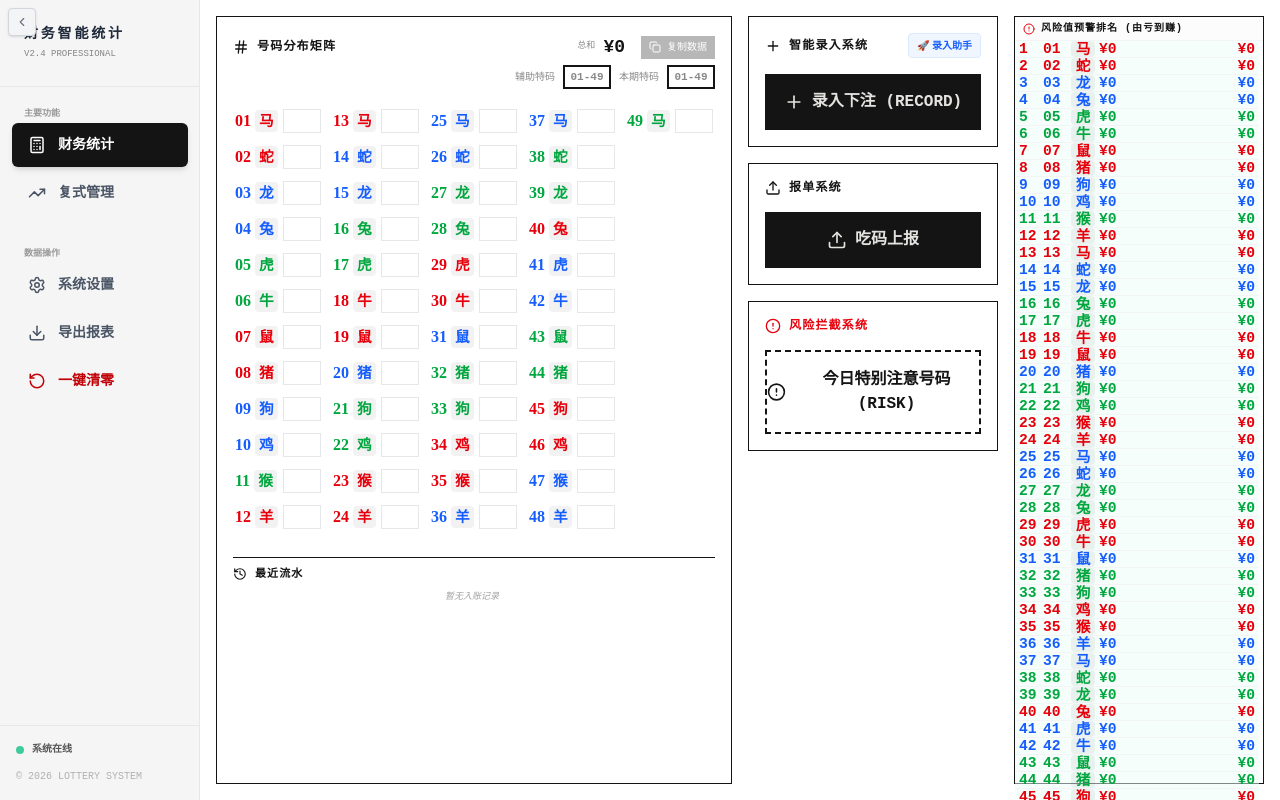
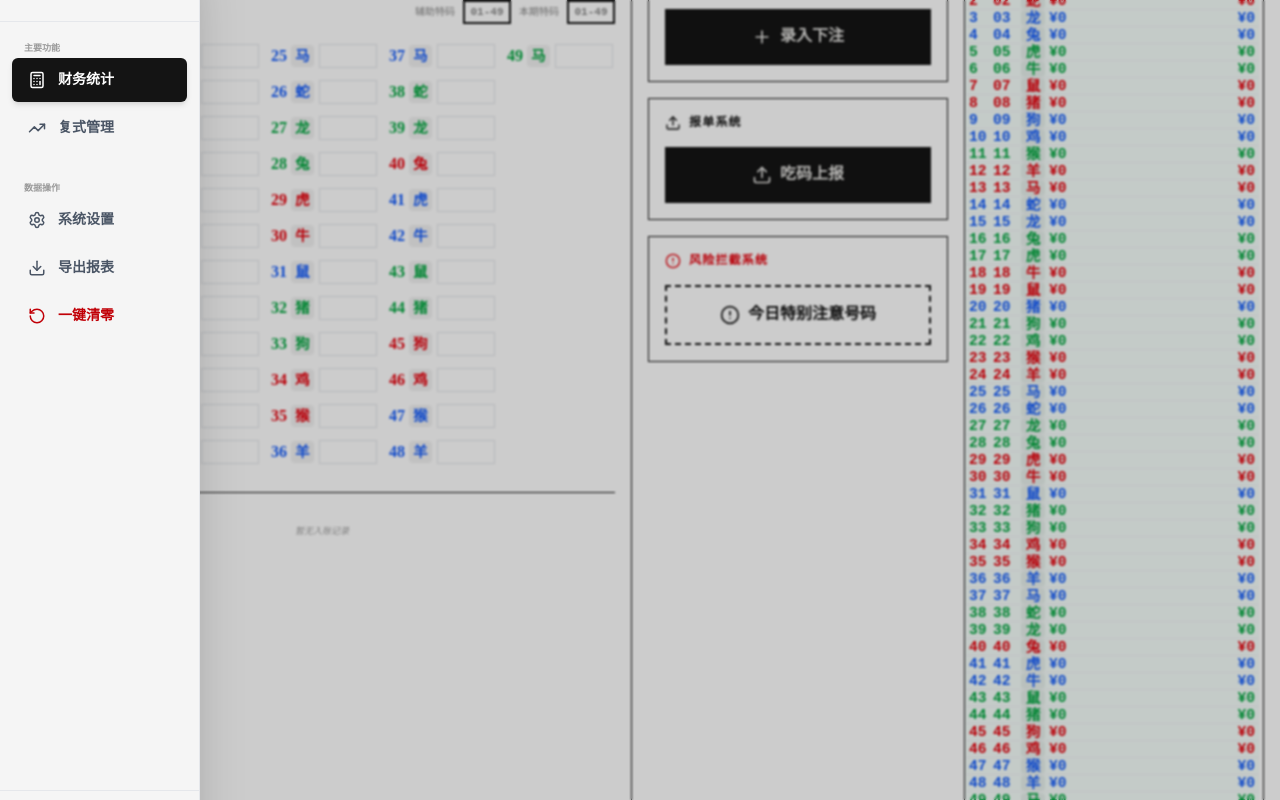
Before and after one commit to aa5300333/tongjiruanjian, a React (Vite) app: page / in a window 1280 px wide. Built offline with nearby package versions, Linux system fonts and the light colour scheme.

Commit message:
fix(ui): Adjust app window and container size
Reduces the fixed application window and internal container dimensions from 1620x930 to 1420x930. This change aims to improve usability on smaller screens and standardize the display size.

```diff
--- a/electron-main.cjs
+++ b/electron-main.cjs
@@ -3,11 +3,11 @@ const path = require('path');
 
 function createWindow() {
   const win = new BrowserWindow({
-    width: 1620,
+    width: 1420,
     height: 930,
-    minWidth: 1620,
+    minWidth: 1420,
     minHeight: 930,
-    maxWidth: 1620,
+    maxWidth: 1420,
     maxHeight: 930,
     resizable: false,
     title: "财务智能统计软件",
--- a/src/App.tsx
+++ b/src/App.tsx
@@ -88,7 +88,7 @@ export default function App() {
     const saved = localStorage.getItem('rebate');
     return saved ? parseFloat(saved) : 4;
   });
-  const appWidth = 1620;
+  const appWidth = 1420;
   const appHeight = 930;
   const [isSettingsOpen, setIsSettingsOpen] = useState(false);
   const [tempOdds, setTempOdds] = useState(odds);
@@ -1140,39 +1140,58 @@ export default function App() {
   }
 
   return (
-    <div className="h-screen w-screen bg-white text-[#141414] font-sans flex overflow-hidden relative">
+    <div className="h-screen w-screen bg-gray-200 flex items-center justify-center overflow-hidden relative">
+      {/* App Container with fixed resolution */}
+      <div
+        style={{ width: appWidth, height: appHeight }}
+        className="bg-white text-[#141414] font-sans flex overflow-hidden relative shadow-2xl"
+      >
         {/* Sidebar Toggle Button (Moved to Top-Left) */}
         <button
           onClick={() => setIsSidebarVisible(!isSidebarVisible)}
-        className="fixed left-2 top-2 z-[60] bg-gray-100 text-gray-500 p-1.5 hover:bg-gray-200 transition-all rounded shadow-sm flex items-center justify-center border border-gray-300"
+          className="absolute left-2 top-2 z-[60] bg-gray-100 text-gray-500 p-1.5 hover:bg-gray-200 transition-all rounded shadow-sm flex items-center justify-center border border-gray-300"
           title={isSidebarVisible ? "隐藏侧边栏" : "显示侧边栏"}
         >
           {isSidebarVisible ? <ChevronLeft size={14} /> : <ChevronRight size={14} />}
         </button>
 
-      {/* Sidebar Navigation */}
-      <aside
-        className="flex-shrink-0 bg-[#f5f5f5] border-r border-gray-200 flex flex-col z-20 overflow-hidden"
-        style={{ width: isSidebarVisible ? '200px' : '0px', transition: 'width 0.3s ease-in-out' }}
-      >
-        <div className="w-[200px] flex flex-col h-full">
+        {/* Sidebar Navigation (Overlay Mode) */}
+        <AnimatePresence>
+          {isSidebarVisible && (
+            <>
+              {/* Overlay Background */}
+              <motion.div
+                initial={{ opacity: 0 }}
+                animate={{ opacity: 1 }}
+                exit={{ opacity: 0 }}
+                onClick={() => setIsSidebarVisible(false)}
+                className="absolute inset-0 bg-black/20 z-[45] backdrop-blur-[1px]"
+              />
+              <motion.aside
+                initial={{ x: -200 }}
+                animate={{ x: 0 }}
+                exit={{ x: -200 }}
+                transition={{ type: 'spring', damping: 25, stiffness: 200 }}
+                className="absolute left-0 top-0 h-full w-[200px] bg-[#f5f5f5] border-r border-gray-200 flex flex-col z-50 shadow-2xl"
+              >
+                <div className="flex flex-col h-full">
                   <div className="p-6 border-b border-gray-200">
                     <h1 className="text-sm font-bold tracking-[0.2em] uppercase text-gray-800">财务智能统计</h1>
-            <p className="text-[9px] font-mono opacity-50 mt-1 uppercase">v2.4 Professional</p>
+                    <p className="text-[9px] font-mono opacity-50 mt-1 uppercase">v2.4</p>
                   </div>
 
                   <nav className="flex-1 p-3 space-y-2">
                     <div className="space-y-1">
                       <label className="px-3 text-[9px] font-mono font-bold uppercase opacity-40">主要功能</label>
                       <button
-                onClick={() => setActiveView('stats')}
+                        onClick={() => { setActiveView('stats'); setIsSidebarVisible(false); }}
                         className={`w-full h-11 flex items-center gap-3 px-4 rounded-md transition-all ${activeView === 'stats' ? 'bg-[#141414] text-white shadow-md' : 'text-gray-600 hover:bg-black/5'}`}
                       >
                         <Calculator size={18} />
                         <span className="text-sm font-bold">财务统计</span>
                       </button>
                       <button
-                onClick={() => setActiveView('compound')}
+                        onClick={() => { setActiveView('compound'); setIsSidebarVisible(false); }}
                         className={`w-full h-11 flex items-center gap-3 px-4 rounded-md transition-all ${activeView === 'compound' ? 'bg-[#141414] text-white shadow-md' : 'text-gray-600 hover:bg-black/5'}`}
                       >
                         <TrendingUp size={18} />
@@ -1183,21 +1202,21 @@ export default function App() {
                     <div className="pt-4 space-y-1">
                       <label className="px-3 text-[9px] font-mono font-bold uppercase opacity-40">数据操作</label>
                       <button
-                onClick={() => setIsSettingsOpen(true)}
+                        onClick={() => { setIsSettingsOpen(true); setIsSidebarVisible(false); }}
                         className="w-full h-11 flex items-center gap-3 px-4 rounded-md text-gray-600 hover:bg-black/5 transition-all"
                       >
                         <Settings size={18} />
                         <span className="text-sm font-bold">系统设置</span>
                       </button>
                       <button
-                onClick={handleExport}
+                        onClick={() => { handleExport(); setIsSidebarVisible(false); }}
                         className="w-full h-11 flex items-center gap-3 px-4 rounded-md text-gray-600 hover:bg-emerald-50 text-emerald-700 hover:text-emerald-800 transition-all"
                       >
                         <Download size={18} />
                         <span className="text-sm font-bold">导出报表</span>
                       </button>
                       <button
-                onClick={() => setShowResetConfirm(true)}
+                        onClick={() => { setShowResetConfirm(true); setIsSidebarVisible(false); }}
                         className="w-full h-11 flex items-center gap-3 px-4 rounded-md text-gray-600 hover:bg-red-50 text-red-700 hover:text-red-800 transition-all"
                       >
                         <RotateCcw size={18} />
@@ -1216,10 +1235,13 @@ export default function App() {
                     </div>
                   </div>
                 </div>
-      </aside>
+              </motion.aside>
+            </>
+          )}
+        </AnimatePresence>
 
         {/* Main Workspace Frame */}
-      <main className="flex-1 flex flex-col min-w-0 bg-white">
+        <main className="w-full flex flex-col min-w-0 bg-white">
         {error && (
           <motion.div
             initial={{ opacity: 0, y: -10 }}
@@ -1511,7 +1533,7 @@ export default function App() {
                       className="w-full text-[#E4E3E0] py-4 font-mono text-base font-bold hover:bg-opacity-90 transition-all active:translate-y-1 flex items-center justify-center gap-2 bg-[#141414]"
                     >
                       <Plus size={20} />
-                      录入下注 (RECORD)
+                      录入下注
                     </button>
                   </div>
                 </section>
@@ -1551,7 +1573,7 @@ export default function App() {
                       className="w-full text-[#141414] py-4 font-mono text-base font-bold hover:bg-gray-100 transition-all active:translate-y-1 flex items-center justify-center gap-2 border-2 border-[#141414] border-dashed"
                     >
                       <AlertCircle size={20} />
-                      今日特别注意号码 (RISK)
+                      今日特别注意号码
                     </button>
                   </div>
                 </section>
@@ -1567,7 +1589,7 @@ export default function App() {
                     <h2 className="text-[10px] font-mono font-bold uppercase tracking-widest">风险值预警排名 (由亏到赚)</h2>
                   </div>
 
-                  <div className="flex-1 space-y-0 pr-1">
+                  <div className="flex-1 space-y-0 pr-1 overflow-y-auto">
                     {(() => {
                       const totalNet = financeRecords.reduce((sum, rec) => {
                         const recGross = rec.items.reduce((s, item) => s + (item.amount * item.targets.length), 0);
@@ -1833,8 +1855,8 @@ export default function App() {
                               >
                                 <span className="text-sm font-mono font-bold mb-4">确认撤回此条复式记录?</span>
                                 <div className="flex gap-6">
-                                  <button onClick={() => handleUndo(record.id)} className="px-8 py-2 bg-white text-red-600 font-mono font-bold hover:bg-opacity-90">是 (YES)</button>
-                                  <button onClick={() => setConfirmingUndoId(null)} className="px-8 py-2 border-2 border-white text-white font-mono font-bold hover:bg-white hover:text-red-600">否 (NO)</button>
+                                  <button onClick={() => handleUndo(record.id)} className="px-8 py-2 bg-white text-red-600 font-mono font-bold hover:bg-opacity-90">是</button>
+                                  <button onClick={() => setConfirmingUndoId(null)} className="px-8 py-2 border-2 border-white text-white font-mono font-bold hover:bg-white hover:text-red-600">否</button>
                                 </div>
                               </motion.div>
                             )}
@@ -1908,7 +1930,7 @@ export default function App() {
                 {/* Bottom Window: Display */}
                 <div className="flex-1 flex flex-col space-y-1 min-h-0">
                   <div className="flex justify-between items-end">
-                    <label className="text-[10px] font-mono font-bold uppercase opacity-60">识别的结果 (RESULT):</label>
+                    <label className="text-[10px] font-mono font-bold uppercase opacity-60">识别的结果:</label>
                     {modalInputValue.trim() && (
                       <span className="text-xl font-mono font-bold text-blue-600">
                         估算总额: ¥{formatModalResults(modalInputValue).total.toLocaleString()}
@@ -1969,7 +1991,7 @@ export default function App() {
                   className="col-span-4 bg-[#141414] hover:bg-[#2a2a2a] text-white border border-[#141414] py-4 text-sm font-bold transition-all active:bg-black flex items-center justify-center gap-2 rounded-none shadow-md disabled:opacity-50 disabled:bg-gray-400 disabled:grayscale disabled:border-gray-400"
                 >
                   <Plus size={18} />
-                  保存下单 (SAVE)
+                  保存下单
                 </button>
                 <button
                   onClick={() => handleParse(true, modalInputValue)}
@@ -2042,7 +2064,7 @@ export default function App() {
               <div className="bg-[#141414] text-[#E4E3E0] p-4 flex justify-between items-center">
                 <h3 className="text-sm font-mono font-bold uppercase tracking-widest flex items-center gap-2">
                   <Settings size={16} />
-                  系统设置 (SETTINGS)
+                  系统设置
                 </h3>
                 <button
                   onClick={() => setIsSettingsOpen(false)}
@@ -2124,7 +2146,7 @@ export default function App() {
 
                 <div className="space-y-4 pt-2 border-t border-gray-100">
                   <label className="text-xs font-mono font-bold uppercase tracking-widest block">软件分辨率</label>
-                  <p className="text-[10px] font-mono opacity-60">当前分辨率已锁定为 <span className="font-bold text-[#141414]">1620 x 930</span>，不支持手动修改。</p>
+                  <p className="text-[10px] font-mono opacity-60">当前分辨率已锁定为 <span className="font-bold text-[#141414]">1420 x 930</span>，不支持手动修改。</p>
                 </div>
 
                 <button
@@ -2344,6 +2366,7 @@ export default function App() {
         )}
       </AnimatePresence>
       </div>
+    </div>
   );
 }
 
```
Lines whose indentation alone changed are shown as unchanged.
